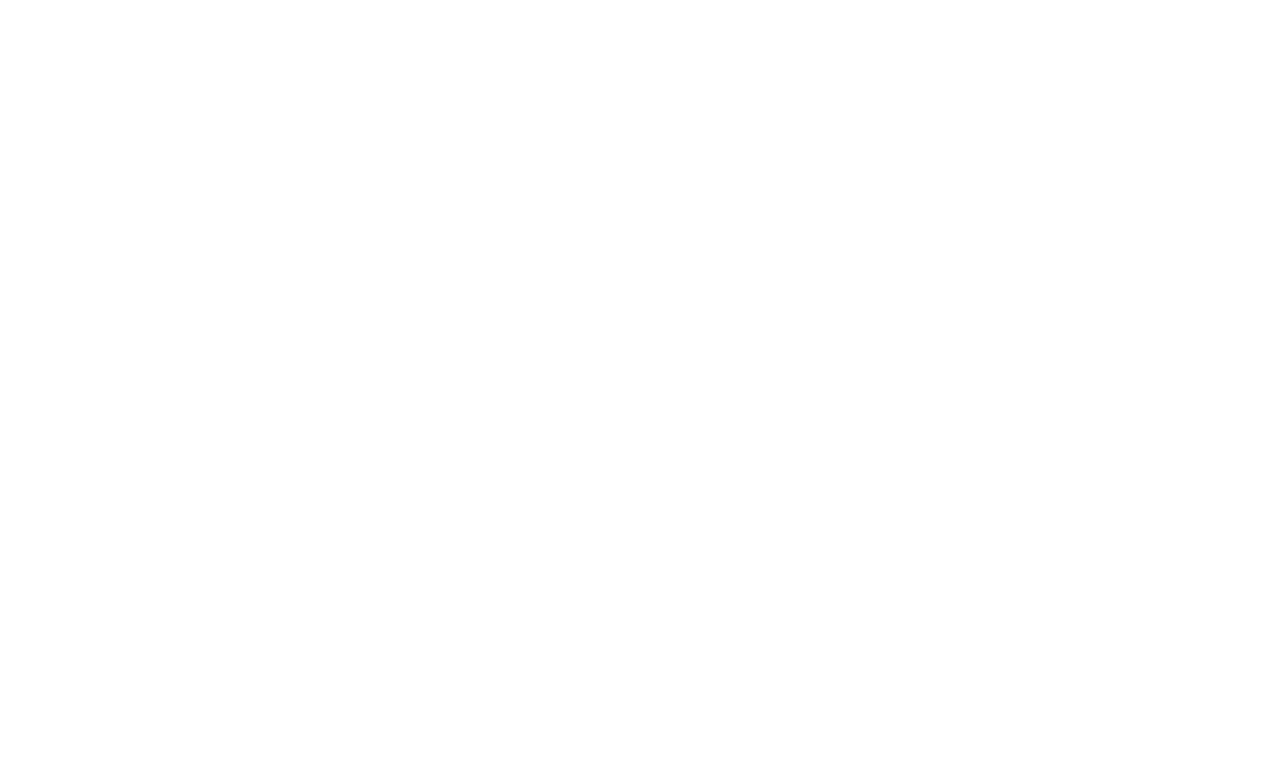
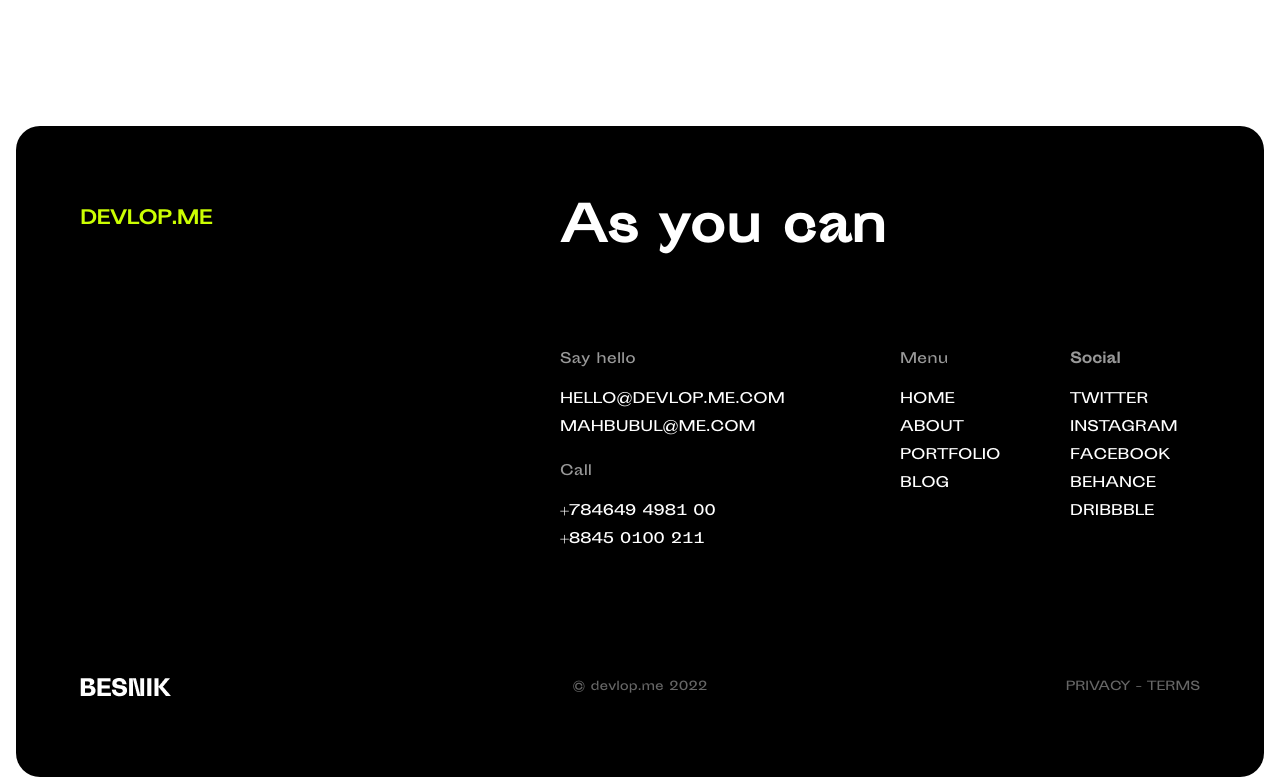
Before and after one commit to avideb24/develop-me, a Next.js app: page / in a window 1280 px wide. Shown: the part 3702-4479 px from the top of the page. Before the commit the page ends 3828 px from the top, so only its background shows below. Built offline with nearby package versions, Linux system fonts and the light colour scheme.

Commit message:
added footer

```diff
--- a/src/app/layout.jsx
+++ b/src/app/layout.jsx
@@ -1,3 +1,4 @@
+import Footer from "@/components/layout/footer";
 import "./globals.css";
 import HeroSection from "@/components/page-comp/home/hero-sec";
 
@@ -14,6 +15,7 @@
         <div>
           {children}
         </div>
+        <Footer />
       </body>
     </html>
   );
--- /dev/null
+++ b/src/components/layout/footer/index.jsx
@@ -0,0 +1,80 @@
+import React from "react";
+import footerOrg from "@/assets/images/footer-org.png";
+import Image from "next/image";
+
+
+const Footer = () => {
+
+
+    const contacts = {
+        emails: ["HELLO@DEVLOP.ME.COM", "MAHBUBUL@ME.COM"],
+        phones: ["+784649 4981 00", "+8845 0100 211"],
+    };
+
+    const menuLinks = ["HOME", "ABOUT", "PORTFOLIO", "BLOG"];
+    const socialLinks = ["TWITTER", "INSTAGRAM", "FACEBOOK", "BEHANCE", "DRIBBBLE"];
+
+
+    return (
+        <footer className="container">
+            <div className="bg-dark text-light rounded-3xl px-6 md:px-16 py-20">
+
+                <div className="grid grid-cols-1 lg:grid-cols-7">
+                    <div className="col-span-3">
+                        <h2 className="text-primary font-bold text-lg">DEVLOP.ME</h2>
+                    </div>
+
+                    <div className="col-span-4">
+                        <h2 className="text-4xl md:text-5xl font-semibold">
+                            As you <span className="inline-block">can</span>
+
+                            <div className="grid grid-cols-1 md:grid-cols-4 gap-10 text-sm pt-24">
+                                {/* Say hello & Call */}
+                                <div className="space-y-2 md:col-span-2">
+                                    <h4 className="font-medium text-light/60 pb-3">Say hello</h4>
+                                    {contacts.emails.map((email, index) => (
+                                        <p key={index} className="uppercase space-y-2 font-normal">{email}</p>
+                                    ))}
+
+                                    <h4 className="pt-4 font-medium text-light/60 pb-3">Call</h4>
+                                    {contacts.phones.map((phone, index) => (
+                                        <p key={index} className="space-y-2 font-normal">{phone}</p>
+                                    ))}
+                                </div>
+
+                                {/* Menu */}
+                                <div className="space-y-2">
+                                    <h4 className="font-medium text-light/60 pb-3">Menu</h4>
+                                    <ul className="space-y-2 font-normal">
+                                        {menuLinks.map((item, idx) => (
+                                            <li key={idx}>{item}</li>
+                                        ))}
+                                    </ul>
+                                </div>
+
+                                {/* Social */}
+                                <div className="space-y-2">
+                                    <h4 className="text-light/60 pb-3">Social</h4>
+                                    <ul className="space-y-2 font-normal">
+                                        {socialLinks.map((item, idx) => (
+                                            <li key={idx}>{item}</li>
+                                        ))}
+                                    </ul>
+                                </div>
+                            </div>
+                        </h2>
+                    </div>
+                </div>
+
+                {/* Bottom Row */}
+                <div className="grid grid-cols-3 items-center text-xs text-white/40 pt-32 flex-wrap gap-4">
+                    <Image src={footerOrg} className="max-w-40 object-contain" alt="footer org" />
+                    <span className="text-center">© devlop.me 2022</span>
+                    <span className="text-right">PRIVACY - TERMS</span>
+                </div>
+            </div>
+        </footer>
+    );
+};
+
+export default Footer;
```
Also changed, not shown: src/assets/images/footer-org.png (added).
